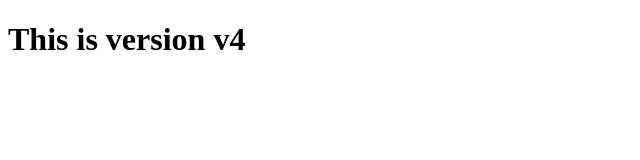
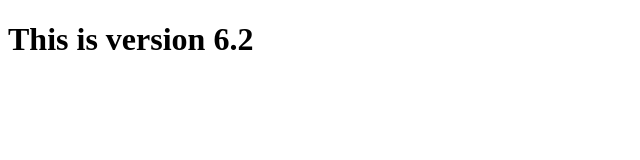
Before and after one commit to vansh130973/git-repo, a plain HTML site: page index.html in a window 1280 px wide. Shown: the full height of the page, 0-640 px from the left. Drawn offline with Linux system fonts and the light colour scheme.

Commit message:
main commit v7

```diff
--- a/index.html
+++ b/index.html
@@ -6,6 +6,6 @@
   <title>Document</title>
 </head>
 <body>
-  <h1>This is version v4</h1>
+  <h1>This is version 6.2</h1>
 </body>
 </html>
```
